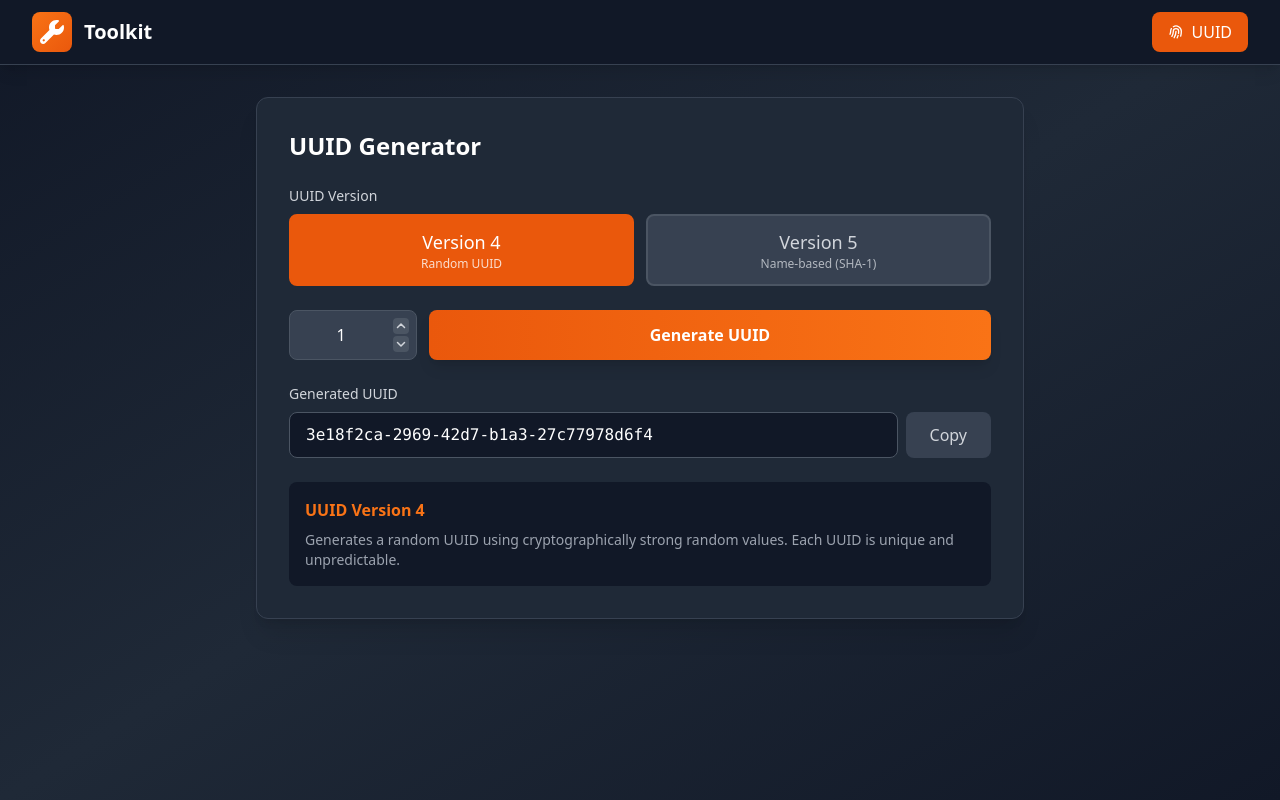
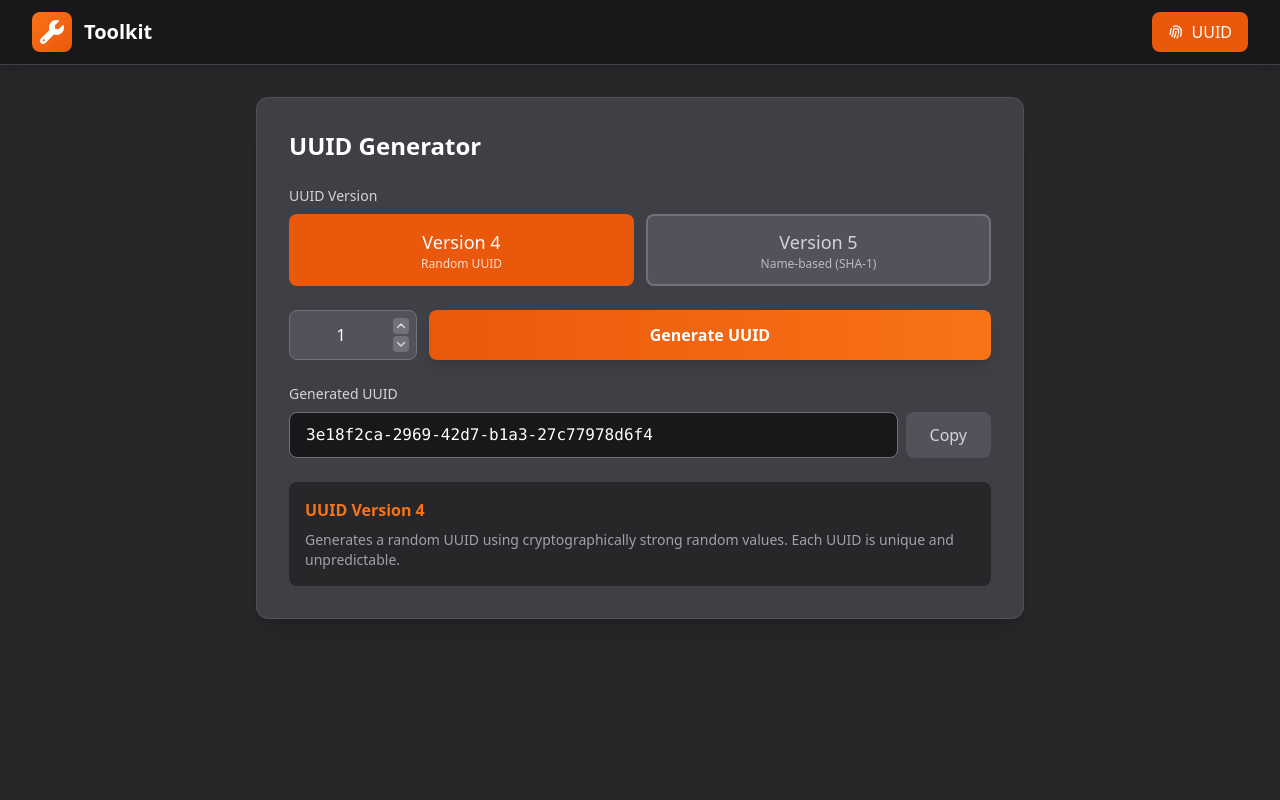
Before and after one commit to YasharHND/Toolkit, a React (Vite) app in the folder app/: page /uuid in a window 1280 px wide. Both pictures are taken after a click on the button "Generate UUID". Built offline with nearby package versions, Linux system fonts and the light colour scheme.

Commit message:
style: gray

```diff
--- a/app/src/App.tsx
+++ b/app/src/App.tsx
@@ -6,7 +6,7 @@ import { UUIDPage } from './pages/UUIDPage';
 function App() {
   return (
     <BrowserRouter>
-      <div className="flex min-h-screen flex-col bg-gradient-to-br from-gray-900 via-gray-800 to-gray-900">
+      <div className="flex min-h-screen flex-col bg-zinc-800">
         <Header />
         <div className="flex-1">
           <Routes>
--- a/app/src/components/Header.tsx
+++ b/app/src/components/Header.tsx
@@ -20,7 +20,7 @@ export function Header() {
   ];
 
   return (
-    <header className="sticky top-0 z-50 border-b border-gray-700 bg-gray-900 shadow-lg">
+    <header className="sticky top-0 z-50 border-b border-zinc-700 bg-zinc-900 shadow-lg">
       <div className="mx-auto max-w-7xl px-4 sm:px-6 lg:px-8">
         <div className="flex h-16 items-center justify-between">
           <Link to="/" className="flex items-center gap-3">
@@ -43,7 +43,7 @@ export function Header() {
                 className={`flex items-center gap-2 rounded-lg px-4 py-2 font-medium transition-colors ${
                   location.pathname === tab.path
                     ? 'bg-orange-600 text-white'
-                    : 'text-gray-300 hover:bg-gray-800 hover:text-white'
+                    : 'text-zinc-300 hover:bg-zinc-800 hover:text-white'
                 }`}
               >
                 {tab.icon}
--- a/app/src/components/Modal.tsx
+++ b/app/src/components/Modal.tsx
@@ -14,13 +14,13 @@ export function Modal({ isOpen, onClose, title, message }: ModalProps) {
       <div className="absolute inset-0 bg-black/50 backdrop-blur-sm" onClick={onClose} />
 
       {/* Modal */}
-      <div className="relative z-10 w-full max-w-md rounded-xl border border-gray-700 bg-gray-800 p-6 shadow-2xl">
+      <div className="relative z-10 w-full max-w-md rounded-xl border border-zinc-600 bg-zinc-700 p-6 shadow-2xl">
         {/* Header */}
         <div className="mb-4 flex items-start justify-between">
           <h3 className="text-lg font-semibold text-white">{title}</h3>
           <button
             onClick={onClose}
-            className="text-gray-400 transition-colors hover:text-white"
+            className="text-zinc-400 transition-colors hover:text-white"
             aria-label="Close"
           >
             <svg className="h-5 w-5" fill="none" stroke="currentColor" viewBox="0 0 24 24">
@@ -35,7 +35,7 @@ export function Modal({ isOpen, onClose, title, message }: ModalProps) {
         </div>
 
         {/* Message */}
-        <p className="mb-6 text-gray-300">{message}</p>
+        <p className="mb-6 text-zinc-300">{message}</p>
 
         {/* Button */}
         <div className="flex justify-end">
--- a/app/src/components/UUIDGenerator.tsx
+++ b/app/src/components/UUIDGenerator.tsx
@@ -155,19 +155,19 @@ export function UUIDGenerator() {
 
   return (
     <div className="mx-auto max-w-3xl">
-      <div className="rounded-xl border border-gray-700 bg-gray-800 p-8 shadow-xl">
+      <div className="rounded-xl border border-zinc-600 bg-zinc-700 p-8 shadow-xl">
         <h2 className="mb-6 text-2xl font-bold text-white">UUID Generator</h2>
 
         {/* Version Selection */}
         <div className="mb-6">
-          <label className="mb-2 block text-sm font-medium text-gray-300">UUID Version</label>
+          <label className="mb-2 block text-sm font-medium text-zinc-300">UUID Version</label>
           <div className="flex gap-3">
             <button
               onClick={() => setVersion('v4')}
               className={`flex-1 rounded-lg border-2 px-4 py-3 font-medium transition-all ${
                 version === 'v4'
                   ? 'border-orange-600 bg-orange-600 text-white'
-                  : 'border-gray-600 bg-gray-700 text-gray-300 hover:border-orange-500 hover:text-white'
+                  : 'border-zinc-500 bg-zinc-600 text-zinc-300 hover:border-orange-500 hover:text-white'
               }`}
             >
               <div className="text-lg">Version 4</div>
@@ -178,7 +178,7 @@ export function UUIDGenerator() {
               className={`flex-1 rounded-lg border-2 px-4 py-3 font-medium transition-all ${
                 version === 'v5'
                   ? 'border-orange-600 bg-orange-600 text-white'
-                  : 'border-gray-600 bg-gray-700 text-gray-300 hover:border-orange-500 hover:text-white'
+                  : 'border-zinc-500 bg-zinc-600 text-zinc-300 hover:border-orange-500 hover:text-white'
               }`}
             >
               <div className="text-lg">Version 5</div>
@@ -191,7 +191,7 @@ export function UUIDGenerator() {
         {version === 'v5' && (
           <div className="mb-6 space-y-4">
             <div>
-              <label htmlFor="namespace" className="mb-2 block text-sm font-medium text-gray-300">
+              <label htmlFor="namespace" className="mb-2 block text-sm font-medium text-zinc-300">
                 Namespace
               </label>
               <Dropdown
@@ -215,12 +215,12 @@ export function UUIDGenerator() {
                   namespace && !['DNS', 'URL', 'OID', 'X500'].includes(namespace) ? namespace : ''
                 }
                 onChange={(e) => handleNamespaceChange(e.target.value)}
-                className="mt-2 w-full rounded-lg border border-gray-600 bg-gray-700 px-4 py-2.5 text-white placeholder-gray-400 focus:border-orange-500 focus:outline-none focus:ring-2 focus:ring-orange-500/50"
+                className="mt-2 w-full rounded-lg border border-zinc-500 bg-zinc-600 px-4 py-2.5 text-white placeholder-zinc-400 focus:border-orange-500 focus:outline-none focus:ring-2 focus:ring-orange-500/50"
               />
             </div>
 
             <div>
-              <label htmlFor="name" className="mb-2 block text-sm font-medium text-gray-300">
+              <label htmlFor="name" className="mb-2 block text-sm font-medium text-zinc-300">
                 Name
               </label>
               <input
@@ -229,7 +229,7 @@ export function UUIDGenerator() {
                 value={name}
                 onChange={(e) => handleNameChange(e.target.value)}
                 placeholder="Enter a name (e.g., example.com)"
-                className="w-full rounded-lg border border-gray-600 bg-gray-700 px-4 py-2.5 text-white placeholder-gray-400 focus:border-orange-500 focus:outline-none focus:ring-2 focus:ring-orange-500/50"
+                className="w-full rounded-lg border border-zinc-500 bg-zinc-600 px-4 py-2.5 text-white placeholder-zinc-400 focus:border-orange-500 focus:outline-none focus:ring-2 focus:ring-orange-500/50"
               />
             </div>
           </div>
@@ -246,13 +246,13 @@ export function UUIDGenerator() {
                   const val = parseInt(e.target.value) || 1;
                   setCount(Math.max(1, Math.min(100, val)));
                 }}
-                className="w-full rounded-lg border border-gray-600 bg-gray-700 py-3 pl-4 pr-10 text-center text-white [appearance:textfield] focus:border-orange-500 focus:outline-none focus:ring-2 focus:ring-orange-500/50 [&::-webkit-inner-spin-button]:appearance-none [&::-webkit-outer-spin-button]:appearance-none"
+                className="w-full rounded-lg border border-zinc-500 bg-zinc-600 py-3 pl-4 pr-10 text-center text-white [appearance:textfield] focus:border-orange-500 focus:outline-none focus:ring-2 focus:ring-orange-500/50 [&::-webkit-inner-spin-button]:appearance-none [&::-webkit-outer-spin-button]:appearance-none"
               />
               <div className="absolute right-2 top-1/2 flex -translate-y-1/2 flex-col gap-0.5">
                 <button
                   type="button"
                   onClick={() => setCount((c) => Math.min(100, c + 1))}
-                  className="rounded bg-gray-600 p-0.5 text-gray-300 transition-colors hover:bg-gray-500 hover:text-white"
+                  className="rounded bg-zinc-500 p-0.5 text-zinc-300 transition-colors hover:bg-zinc-400 hover:text-white"
                   aria-label="Increment"
                 >
                   <svg className="h-3 w-3" fill="none" stroke="currentColor" viewBox="0 0 24 24">
@@ -267,7 +267,7 @@ export function UUIDGenerator() {
                 <button
                   type="button"
                   onClick={() => setCount((c) => Math.max(1, c - 1))}
-                  className="rounded bg-gray-600 p-0.5 text-gray-300 transition-colors hover:bg-gray-500 hover:text-white"
+                  className="rounded bg-zinc-500 p-0.5 text-zinc-300 transition-colors hover:bg-zinc-400 hover:text-white"
                   aria-label="Decrement"
                 >
                   <svg className="h-3 w-3" fill="none" stroke="currentColor" viewBox="0 0 24 24">
@@ -294,7 +294,7 @@ export function UUIDGenerator() {
         {version === 'v4' && v4UUIDs.length > 0 && (
           <div className="mt-6" key="uuid-display-v4">
             <div className="mb-2 flex items-center justify-between">
-              <label className="text-sm font-medium text-gray-300">
+              <label className="text-sm font-medium text-zinc-300">
                 Generated UUID{v4UUIDs.length > 1 ? 's' : ''}
               </label>
               {v4UUIDs.length > 1 && (
@@ -303,7 +303,7 @@ export function UUIDGenerator() {
                   className={`rounded-lg px-6 py-2.5 font-medium transition-all ${
                     v4Copied
                       ? 'bg-orange-600 text-white'
-                      : 'bg-gray-700 text-gray-300 hover:bg-gray-600 hover:text-white'
+                      : 'bg-zinc-600 text-zinc-300 hover:bg-zinc-500 hover:text-white'
                   }`}
                 >
                   {v4Copied ? (
@@ -332,8 +332,8 @@ export function UUIDGenerator() {
                     readOnly
                     className={`flex-1 rounded-lg border px-4 py-2.5 font-mono transition-colors focus:outline-none ${
                       copiedIndices[index] || v4Copied
-                        ? 'border-gray-700 bg-gray-800 text-gray-500'
-                        : 'border-gray-600 bg-gray-900 text-white'
+                        ? 'border-zinc-600 bg-zinc-800 text-zinc-500'
+                        : 'border-zinc-500 bg-zinc-900 text-white'
                     }`}
                   />
                   <button
@@ -341,7 +341,7 @@ export function UUIDGenerator() {
                     className={`rounded-lg px-6 py-2.5 font-medium transition-all ${
                       copiedButtonStates[index]
                         ? 'bg-orange-600 text-white'
-                        : 'bg-gray-700 text-gray-300 hover:bg-gray-600 hover:text-white'
+                        : 'bg-zinc-600 text-zinc-300 hover:bg-zinc-500 hover:text-white'
                     }`}
                   >
                     {copiedButtonStates[index] ? (
@@ -368,7 +368,7 @@ export function UUIDGenerator() {
         {/* Generated UUID Display for v5 */}
         {version === 'v5' && v5UUID && (
           <div className="mt-6" key="uuid-display-v5">
-            <label className="mb-2 block text-sm font-medium text-gray-300">Generated UUID</label>
+            <label className="mb-2 block text-sm font-medium text-zinc-300">Generated UUID</label>
             <div className="flex gap-2">
               <input
                 type="text"
@@ -376,8 +376,8 @@ export function UUIDGenerator() {
                 readOnly
                 className={`flex-1 rounded-lg border px-4 py-2.5 font-mono transition-colors focus:outline-none ${
                   v5CopiedPermanent
-                    ? 'border-gray-700 bg-gray-800 text-gray-500'
-                    : 'border-gray-600 bg-gray-900 text-white'
+                    ? 'border-zinc-600 bg-zinc-800 text-zinc-500'
+                    : 'border-zinc-500 bg-zinc-900 text-white'
                 }`}
               />
               <button
@@ -385,7 +385,7 @@ export function UUIDGenerator() {
                 className={`rounded-lg px-6 py-2.5 font-medium transition-all ${
                   v5Copied
                     ? 'bg-orange-600 text-white'
-                    : 'bg-gray-700 text-gray-300 hover:bg-gray-600 hover:text-white'
+                    : 'bg-zinc-600 text-zinc-300 hover:bg-zinc-500 hover:text-white'
                 }`}
               >
                 {v5Copied ? (
@@ -408,11 +408,11 @@ export function UUIDGenerator() {
         )}
 
         {/* Info Section */}
-        <div className="mt-6 rounded-lg bg-gray-900 p-4">
+        <div className="mt-6 rounded-lg bg-zinc-800 p-4">
           <h3 className="mb-2 font-semibold text-orange-500">
             {version === 'v4' ? 'UUID Version 4' : 'UUID Version 5'}
           </h3>
-          <p className="text-sm text-gray-400">
+          <p className="text-sm text-zinc-400">
             {version === 'v4'
               ? 'Generates a random UUID using cryptographically strong random values. Each UUID is unique and unpredictable.'
               : 'Generates a deterministic UUID based on a namespace and name using SHA-1 hashing. The same namespace and name will always produce the same UUID.'}
```
Also changed, not shown: app/src/components/Dropdown.tsx (+5 -5 lines), app/src/pages/Home.tsx (+4 -4 lines).
